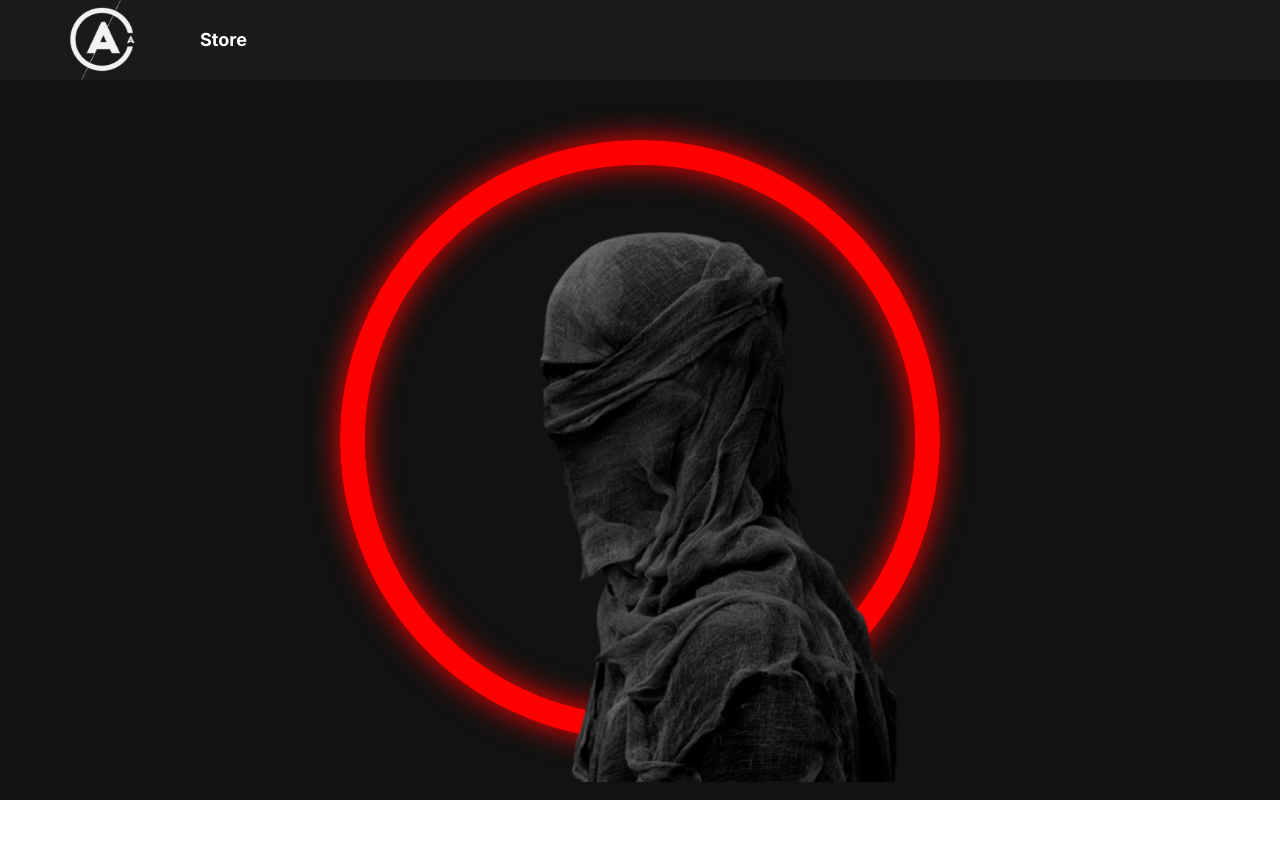
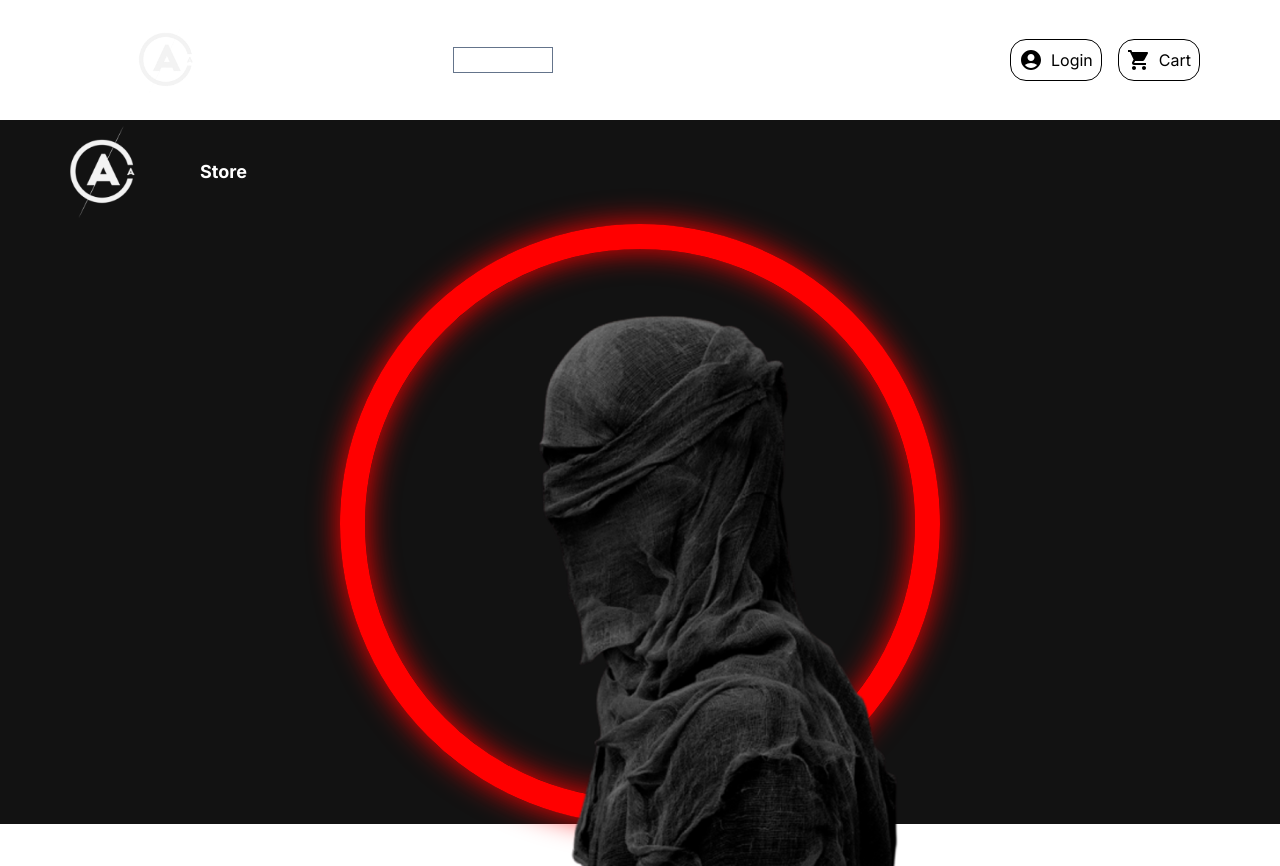
Before and after one commit to cokingtins1/travis-website-next, a Next.js app: page / in a window 1280 px wide. Before the commit the page ends 800 px from the top, so only its background shows below. Built offline with nearby package versions, Linux system fonts and the light colour scheme.

Commit message:
adding header bar

```diff
--- /dev/null
+++ b/app/components/Header/Header.jsx
@@ -0,0 +1,38 @@
+import logoImg from "@/app/pulbic/Logo.png"
+import Image from "next/image"
+import styles from "./styles.module.css"
+import AccountCircle from "@mui/icons-material/AccountCircle"
+import ShoppingCartIcon from "@mui/icons-material/ShoppingCart"
+
+export default function Header() {
+	return (
+		<>
+			<header className="p-4">
+				<div className={styles.headerWrapper}>
+					<Image
+						src={logoImg}
+						alt="logo"
+						style={{ maxWidth: "168px" }}
+					/>
+					<input
+						type="text"
+						className="border border-slate-500"
+						style={{ maxWidth: "100px", maxHeight: "30px" }}
+					/>
+					<div className={styles.adminButtons}>
+						<button className={styles.iconBtn}>
+							<AccountCircle />
+							<label className={styles.label} htmlFor="">
+								Login
+							</label>
+						</button>
+						<button className={styles.iconBtn}>
+							<ShoppingCartIcon />
+							<label className={styles.label}>Cart</label>
+						</button>
+					</div>
+				</div>
+			</header>
+		</>
+	)
+}
--- /dev/null
+++ b/app/components/Header/styles.module.css
@@ -0,0 +1,51 @@
+.headerWrapper{
+    display: grid;
+    grid-template-columns: repeat(3, minmax(0, 1fr));
+    align-items: center;
+    padding-right: 4rem;
+    padding-left: 4rem;
+
+}
+
+.adminButtons{
+    display: flex;
+    flex-direction: row;
+    justify-content: end;
+    gap: 1rem;
+}
+
+.iconBtn{
+    padding: .5rem;
+    border: 1px solid black;
+    border-radius: 1rem;
+    height: fit-content;
+    width: fit-content;
+    display: flex;
+    align-items: center;
+    gap: .5rem;
+
+    position: relative;
+    overflow: hidden;
+}
+
+.iconBtn::before {
+    content: "";
+    position: absolute;
+    top: 0;
+    left: -100%;
+    width: 100%;
+    height: 100%;
+    background: #C5CAD180;
+    transition: left 0.2s ease-in-out;
+}
+
+.iconBtn:hover::before {
+    left: 0;
+}
+
+
+@media (max-width: 1024px) {
+    .label{
+        display: none;
+    }
+}
--- a/app/globals.css
+++ b/app/globals.css
@@ -11,7 +11,12 @@
   --primary-background-highlight: #1a1a1a;
   --primary-background-press: #000;
 
-  --media-filter-bar: 1024px
+  --media-filter-bar: 1024px;
+
+  --txt-size-title: 2rem;
+
+  /* --border: 1px solid #A4ADB7; */
+  --border: 1px solid #DADDE1;
 }
 
 
@@ -37,10 +42,10 @@ dd {
 }
 
 /* Remove list styles on ul, ol elements with a list role, which suggests default styling will be removed */
-ul[role='list'],
+/* ul[role='list'],
 ol[role='list'] {
   list-style: none;
-}
+} */
 
 /* Set core root defaults */
 html:focus-within {
@@ -49,7 +54,6 @@ html:focus-within {
 
 /* Set core body defaults */
 body {
-  height: 100dvh;
   text-rendering: optimizeSpeed;
   line-height: 1.5;
 
--- a/app/id/styles.module.css
+++ b/app/id/styles.module.css
@@ -1,20 +1,30 @@
 .main{
     max-width: 1200px;
     margin-inline: auto;
+    margin-top: 1rem;
+    margin-bottom: 1rem;
     display: grid;
-    grid-template-columns: minmax(414px,1fr) minmax(300px,1fr);
-    gap: 1rem;
-    padding: 1rem;
+    grid-template-columns: repeat(2, 1fr);
+    gap: 1.5rem;
+    }
+
+    .productImgCont, .productInfoCont  {
+        padding: 0.5rem;
     }
 
     .productImgCont{
-        /* max-width: 500px;
-        min-width: 300px; */
-        border: 1px solid black
-
+        border: var(--border)
     }
 
     .productInfoCont{
-        /* width: 800px; */
-        border: 1px solid black
+        display: flex;
+        flex-direction: column;
+        justify-content: center;
+        border: var(--border)
     }
+
+    @media (max-width: 768px) {
+        .main{
+            grid-template-columns: 1fr;
+        }
+    }
--- a/app/layout.js
+++ b/app/layout.jsx
@@ -1,6 +1,7 @@
 import { Inter } from 'next/font/google'
 import './globals.css'
 import React from 'react'
+import Header from './components/Header/Header'
 
 const inter = Inter({ subsets: ['latin'] })
 
@@ -12,7 +13,10 @@ export const metadata = {
 export default function RootLayout({ children }) {
   return (
     <html lang="en">
-      <body className={inter.className}>{children}</body>
+      <body className={inter.className}>
+        <Header />
+        {children}
+        </body>
     </html>
   )
 }
--- a/app/store/page.jsx
+++ b/app/store/page.jsx
@@ -7,14 +7,14 @@ import useMediaQuery from "@mui/material/useMediaQuery"
 
 export default function Store() {
 	// Defines the window range that the filter btn is shown
-	const mediaReq = useMediaQuery(`(min-width:1024px)`)
+	const mediaReq = useMediaQuery(`(min-width:1280px)`)
 
 	return (
 		<>
 			<main className={styles.main}>
 				<div className={styles.heroSection}></div>
+				<div className={styles.productSection}>
 				{!mediaReq ? <FilterBar mediaReq={mediaReq} /> : null}
-				<div className={styles.productSection}>
 					<div className={styles.filterGrid}>
 						{mediaReq ? <FilterBar mediaReq={mediaReq} /> : null}
 					</div>
```
Also changed, not shown: app/components/ProductCard/ProcudtCard.jsx (+3 -3 lines), app/id/page.jsx (+24 -9 lines), app/store/styles.module.css (+8 -17 lines), app/components/ProductCard/styles.module.css (deleted), app/page.jsx (renamed from app/page.js).
